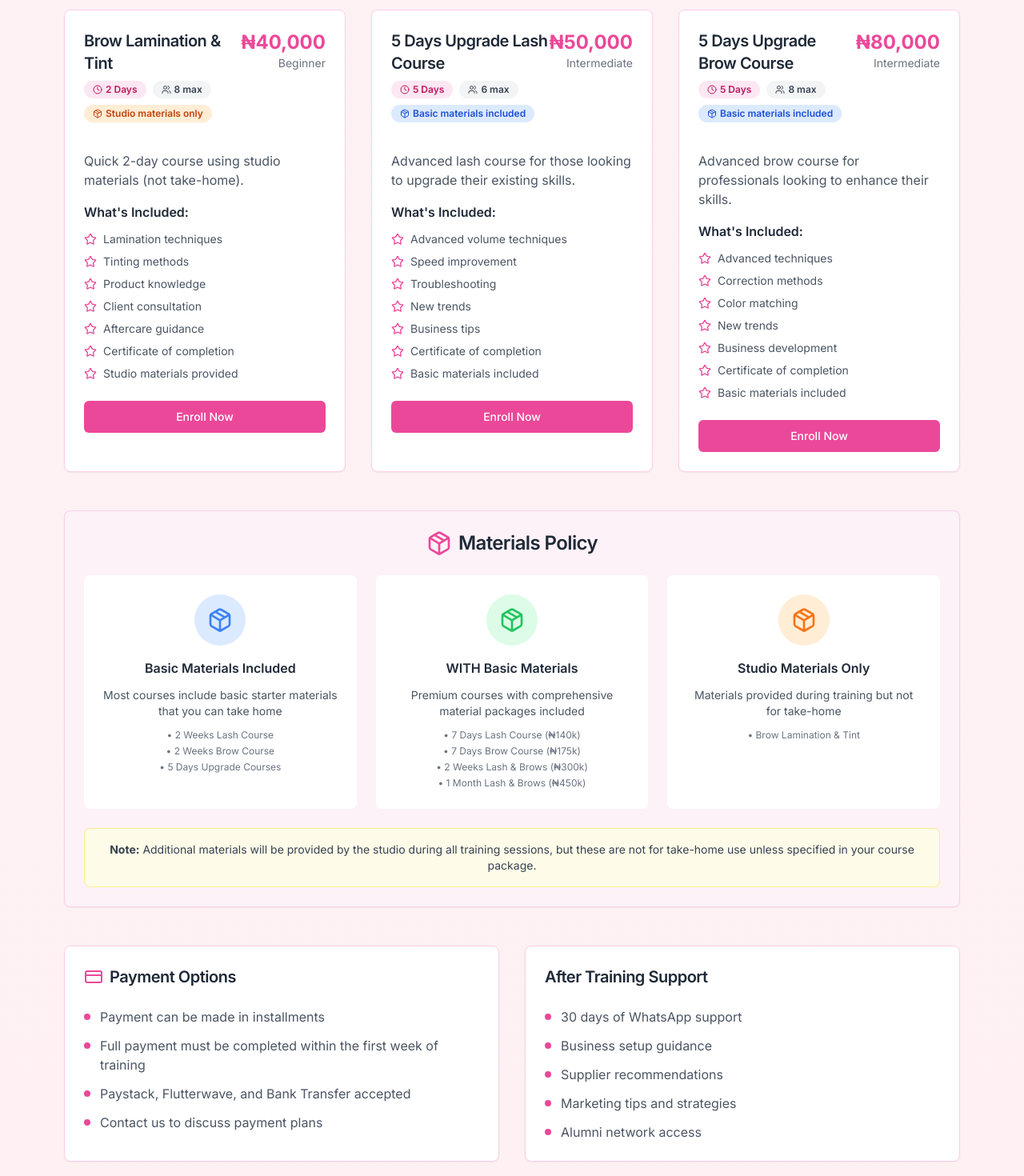
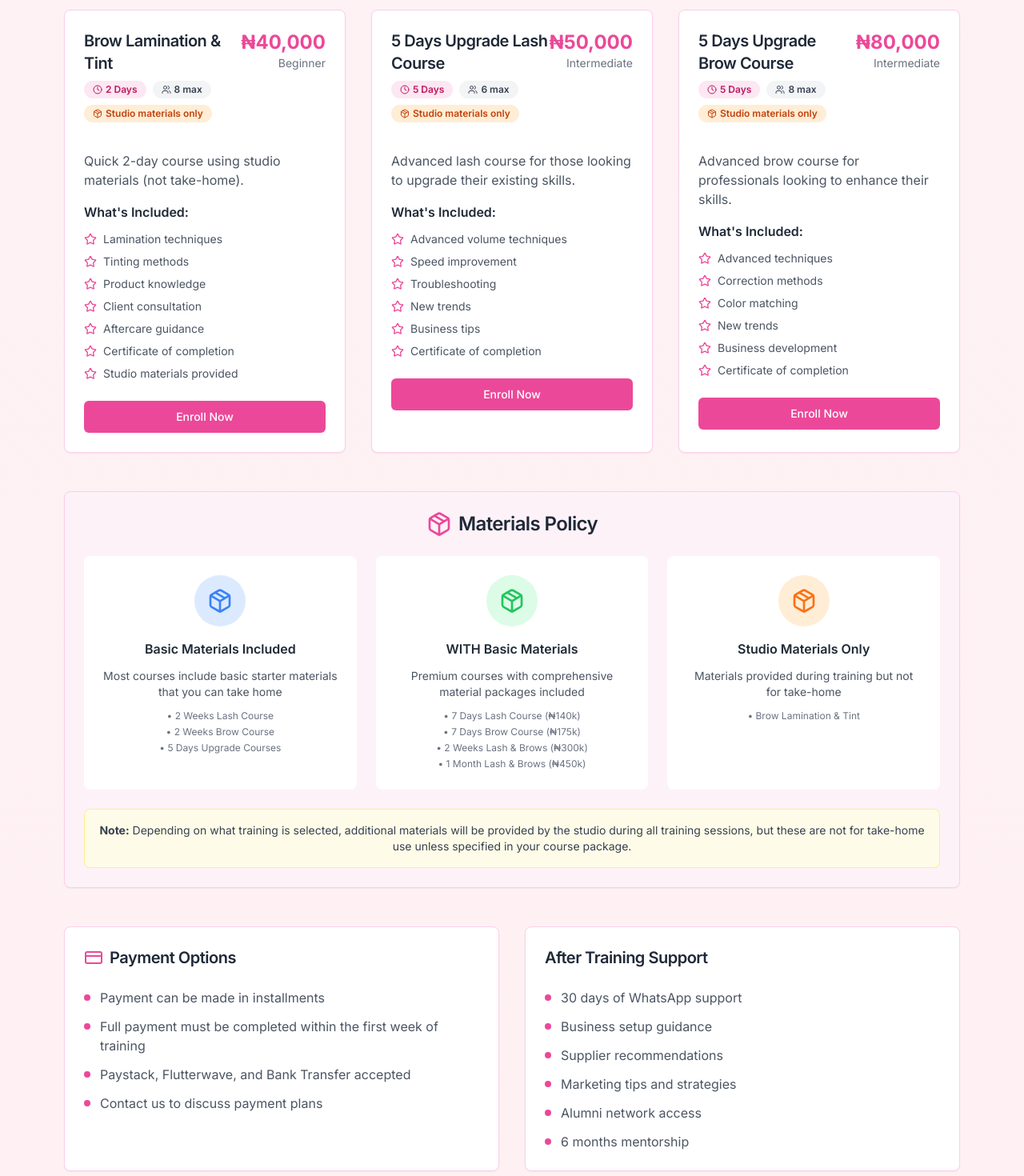
Before and after one commit to UndyingCj/Lash_by_deedee_Light-DarkMode, a Next.js app: page /training in a window 1280 px wide. Shown: the part 2200-3670 px from the top of the page at 80% size. Built offline with nearby package versions, Linux system fonts and the light colour scheme.

Commit message:
feat: update training page details
Revise upgrade course materials, clean business hours, add mentorship support.

#VERCEL_SKIP

Co-authored-by: null <171876260+UndyingCj@users.noreply.github.com>

```diff
--- a/app/training/page.tsx
+++ b/app/training/page.tsx
@@ -1,7 +1,7 @@
 import { Card, CardContent, CardHeader, CardTitle } from "@/components/ui/card"
 import { Button } from "@/components/ui/button"
 import { Badge } from "@/components/ui/badge"
-import { GraduationCap, Clock, Users, Award, BookOpen, Star, CreditCard, Package } from "lucide-react"
+import { LuGraduationCap, LuClock, LuUsers, LuAward, LuBookOpen, LuStar, LuCreditCard, LuPackage } from "react-icons/lu"
 
 export default function TrainingPage() {
   const courses = [
@@ -145,7 +145,7 @@ export default function TrainingPage() {
       level: "Intermediate",
       price: "50,000",
       students: "6 max",
-      materials: "Basic materials included",
+      materials: "Studio materials only",
       description: "Advanced lash course for those looking to upgrade their existing skills.",
       includes: [
         "Advanced volume techniques",
@@ -154,7 +154,6 @@ export default function TrainingPage() {
         "New trends",
         "Business tips",
         "Certificate of completion",
-        "Basic materials included",
       ],
     },
     {
@@ -163,7 +162,7 @@ export default function TrainingPage() {
       level: "Intermediate",
       price: "80,000",
       students: "8 max",
-      materials: "Basic materials included",
+      materials: "Studio materials only",
       description: "Advanced brow course for professionals looking to enhance their skills.",
       includes: [
         "Advanced techniques",
@@ -172,29 +171,28 @@ export default function TrainingPage() {
         "New trends",
         "Business development",
         "Certificate of completion",
-        "Basic materials included",
       ],
     },
   ]
 
   const benefits = [
     {
-      icon: <GraduationCap className="w-6 h-6" />,
+      icon: <LuGraduationCap className="w-6 h-6" />,
       title: "Expert Instruction",
       description: "Learn from a certified professional with 3+ years of experience",
     },
     {
-      icon: <Users className="w-6 h-6" />,
+      icon: <LuUsers className="w-6 h-6" />,
       title: "Small Class Sizes",
       description: "Maximum 8 students per class for personalized attention",
     },
     {
-      icon: <BookOpen className="w-6 h-6" />,
+      icon: <LuBookOpen className="w-6 h-6" />,
       title: "Hands-On Practice",
       description: "Practice on live models with guidance and feedback",
     },
     {
-      icon: <Award className="w-6 h-6" />,
+      icon: <LuAward className="w-6 h-6" />,
       title: "Certification",
       description: "Receive official certification upon course completion",
     },
@@ -207,7 +205,7 @@ export default function TrainingPage() {
         <div className="text-center mb-12">
           <div className="flex justify-center mb-6">
             <div className="p-4 bg-pink-100 dark:bg-pink-900/50 rounded-full">
-              <GraduationCap className="w-12 h-12 text-pink-500" />
+              <LuGraduationCap className="w-12 h-12 text-pink-500" />
             </div>
           </div>
           <h1 className="text-4xl md:text-5xl font-bold text-pink-500 mb-6">Training Courses</h1>
@@ -219,7 +217,7 @@ export default function TrainingPage() {
         {/* Training Schedule Info */}
         <Card className="border-pink-200 dark:border-pink-700 bg-pink-50 dark:bg-gray-800 mb-12">
           <CardContent className="p-6 text-center">
-            <Clock className="w-12 h-12 mx-auto mb-4 text-pink-500" />
+            <LuClock className="w-12 h-12 mx-auto mb-4 text-pink-500" />
             <h3 className="text-2xl font-bold text-gray-800 dark:text-gray-100 mb-4">Training Schedule</h3>
             <div className="grid md:grid-cols-3 gap-6 text-left">
               <div className="bg-white dark:bg-gray-700 p-4 rounded-lg">
@@ -275,14 +273,14 @@ export default function TrainingPage() {
                         variant="secondary"
                         className="bg-pink-100 dark:bg-pink-900/50 text-pink-700 dark:text-pink-300"
                       >
-                        <Clock className="w-3 h-3 mr-1" />
+                        <LuClock className="w-3 h-3 mr-1" />
                         {course.duration}
                       </Badge>
                       <Badge
                         variant="secondary"
                         className="bg-gray-100 dark:bg-gray-700 text-gray-700 dark:text-gray-300"
                       >
-                        <Users className="w-3 h-3 mr-1" />
+                        <LuUsers className="w-3 h-3 mr-1" />
                         {course.students}
                       </Badge>
                       <Badge
@@ -295,7 +293,7 @@ export default function TrainingPage() {
                               : "bg-blue-100 dark:bg-blue-900/50 text-blue-700 dark:text-blue-300"
                         }`}
                       >
-                        <Package className="w-3 h-3 mr-1" />
+                        <LuPackage className="w-3 h-3 mr-1" />
                         {course.materials}
                       </Badge>
                     </div>
@@ -313,7 +311,7 @@ export default function TrainingPage() {
                 <ul className="space-y-2 mb-6">
                   {course.includes.map((item, itemIndex) => (
                     <li key={itemIndex} className="flex items-start space-x-2">
-                      <Star className="w-4 h-4 text-pink-500 mt-0.5 flex-shrink-0" />
+                      <LuStar className="w-4 h-4 text-pink-500 mt-0.5 flex-shrink-0" />
                       <span className="text-gray-600 dark:text-gray-300 text-sm">{item}</span>
                     </li>
                   ))}
@@ -331,7 +329,7 @@ export default function TrainingPage() {
         <Card className="border-pink-200 dark:border-pink-700 bg-pink-50 dark:bg-gray-800 mb-12">
           <CardHeader>
             <CardTitle className="text-2xl text-gray-800 dark:text-gray-100 text-center flex items-center justify-center space-x-2">
-              <Package className="w-8 h-8 text-pink-500" />
+              <LuPackage className="w-8 h-8 text-pink-500" />
               <span>Materials Policy</span>
             </CardTitle>
           </CardHeader>
@@ -339,7 +337,7 @@ export default function TrainingPage() {
             <div className="grid md:grid-cols-3 gap-6">
               <div className="bg-white dark:bg-gray-700 p-6 rounded-lg text-center">
                 <div className="w-16 h-16 mx-auto mb-4 bg-blue-100 dark:bg-blue-900/50 rounded-full flex items-center justify-center">
-                  <Package className="w-8 h-8 text-blue-500" />
+                  <LuPackage className="w-8 h-8 text-blue-500" />
                 </div>
                 <h4 className="font-semibold text-gray-800 dark:text-gray-100 mb-3">Basic Materials Included</h4>
                 <p className="text-sm text-gray-600 dark:text-gray-300 mb-3">
@@ -354,7 +352,7 @@ export default function TrainingPage() {
 
               <div className="bg-white dark:bg-gray-700 p-6 rounded-lg text-center">
                 <div className="w-16 h-16 mx-auto mb-4 bg-green-100 dark:bg-green-900/50 rounded-full flex items-center justify-center">
-                  <Package className="w-8 h-8 text-green-500" />
+                  <LuPackage className="w-8 h-8 text-green-500" />
                 </div>
                 <h4 className="font-semibold text-gray-800 dark:text-gray-100 mb-3">WITH Basic Materials</h4>
                 <p className="text-sm text-gray-600 dark:text-gray-300 mb-3">
@@ -370,7 +368,7 @@ export default function TrainingPage() {
 
               <div className="bg-white dark:bg-gray-700 p-6 rounded-lg text-center">
                 <div className="w-16 h-16 mx-auto mb-4 bg-orange-100 dark:bg-orange-900/50 rounded-full flex items-center justify-center">
-                  <Package className="w-8 h-8 text-orange-500" />
+                  <LuPackage className="w-8 h-8 text-orange-500" />
                 </div>
                 <h4 className="font-semibold text-gray-800 dark:text-gray-100 mb-3">Studio Materials Only</h4>
                 <p className="text-sm text-gray-600 dark:text-gray-300 mb-3">
@@ -384,8 +382,9 @@ export default function TrainingPage() {
 
             <div className="mt-6 p-4 bg-yellow-50 dark:bg-yellow-900/20 rounded-lg border border-yellow-200 dark:border-yellow-800">
               <p className="text-sm text-gray-700 dark:text-gray-300 text-center">
-                <strong>Note:</strong> Additional materials will be provided by the studio during all training sessions,
-                but these are not for take-home use unless specified in your course package.
+                <strong>Note:</strong> Depending on what training is selected, additional materials will be provided by
+                the studio during all training sessions, but these are not for take-home use unless specified in your
+                course package.
               </p>
             </div>
           </CardContent>
@@ -396,7 +395,7 @@ export default function TrainingPage() {
           <Card className="border-pink-200 dark:border-pink-700 dark:bg-gray-800">
             <CardHeader>
               <CardTitle className="text-xl text-gray-800 dark:text-gray-100 flex items-center space-x-2">
-                <CreditCard className="w-6 h-6 text-pink-500" />
+                <LuCreditCard className="w-6 h-6 text-pink-500" />
                 <span>Payment Options</span>
               </CardTitle>
             </CardHeader>
@@ -452,6 +451,10 @@ export default function TrainingPage() {
                   <div className="w-2 h-2 bg-pink-500 rounded-full mt-2 flex-shrink-0"></div>
                   <span className="text-gray-600 dark:text-gray-300">Alumni network access</span>
                 </li>
+                <li className="flex items-start space-x-3">
+                  <div className="w-2 h-2 bg-pink-500 rounded-full mt-2 flex-shrink-0"></div>
+                  <span className="text-gray-600 dark:text-gray-300">6 months mentorship</span>
+                </li>
               </ul>
             </CardContent>
           </Card>
@@ -460,7 +463,7 @@ export default function TrainingPage() {
         {/* CTA */}
         <Card className="border-pink-200 dark:border-pink-700 bg-pink-50 dark:bg-gray-800">
           <CardContent className="p-8 text-center">
-            <GraduationCap className="w-16 h-16 mx-auto mb-4 text-pink-500" />
+            <LuGraduationCap className="w-16 h-16 mx-auto mb-4 text-pink-500" />
             <h2 className="text-3xl font-bold text-gray-800 dark:text-gray-100 mb-4">
               Ready to Start Your Beauty Career?
             </h2>
--- a/components/navigation.tsx
+++ b/components/navigation.tsx
@@ -4,7 +4,7 @@ import { useState } from "react"
 import Link from "next/link"
 import { usePathname } from "next/navigation"
 import { Button } from "@/components/ui/button"
-import { Menu, X, Heart } from "lucide-react"
+import { LuMenu, LuX, LuHeart } from "react-icons/lu"
 import { ThemeToggle } from "@/components/theme-toggle"
 
 export default function Navigation() {
@@ -37,7 +37,7 @@ export default function Navigation() {
           <div className="flex items-center justify-between">
             <div className="text-center flex-1">
               <Link href="/" className="inline-flex items-center space-x-2">
-                <Heart className="w-6 h-6 text-pink-500" />
+                <LuHeart className="w-6 h-6 text-pink-500" />
                 <h1 className="text-2xl md:text-3xl font-bold">Lashed by Deedee</h1>
               </Link>
               <p className="text-sm md:text-base text-gray-300 mt-1">Where Beauty Meets Precision</p>
@@ -78,7 +78,7 @@ export default function Navigation() {
               onClick={() => setIsOpen(!isOpen)}
               className="text-white hover:bg-pink-600 dark:hover:bg-pink-700"
             >
-              {isOpen ? <X className="w-5 h-5" /> : <Menu className="w-5 h-5" />}
+              {isOpen ? <LuX className="w-5 h-5" /> : <LuMenu className="w-5 h-5" />}
             </Button>
           </div>
         </div>
--- a/package.json
+++ b/package.json
@@ -58,6 +58,7 @@
     "react-day-picker": "8.10.1",
     "react-dom": "^18",
     "react-hook-form": "^7.54.1",
+    "react-icons": "latest",
     "react-resizable-panels": "^2.1.7",
     "recharts": "2.15.0",
     "sonner": "^1.7.1",
```
Also changed, not shown: components/admin/notification-bell.tsx (+6 -6 lines), 1 other file (tests, documents, lock files or other folders).
